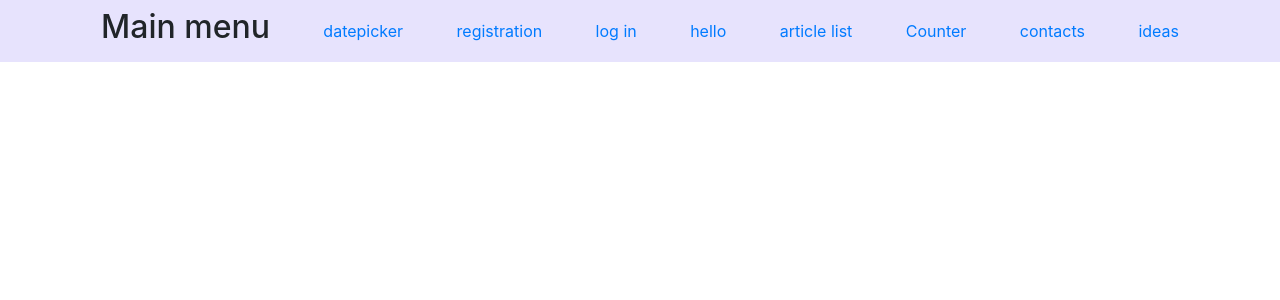
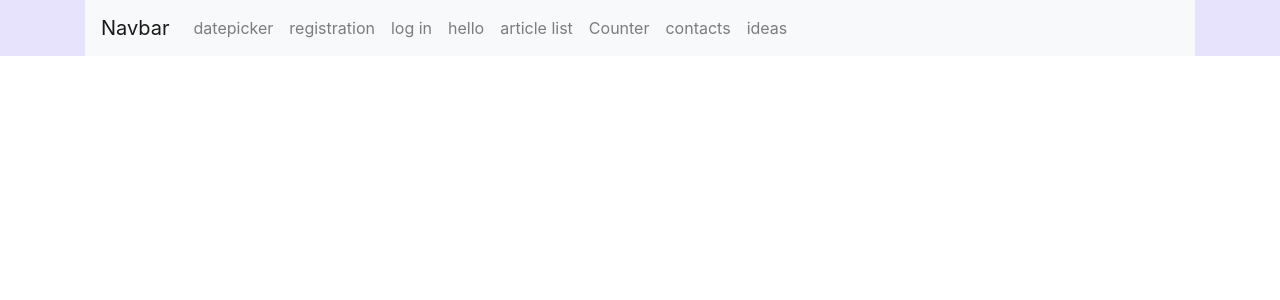
Before and after one commit to krasno86/react_ideaboard, a React (Create React App) app: page / in a window 1280 px wide. Shown: the top 300 px of the page. Built offline with nearby package versions, Linux system fonts and the light colour scheme.

Commit message:
add navbar

```diff
--- a/src/components/App.js
+++ b/src/components/App.js
@@ -1,6 +1,4 @@
 import React, { Component } from 'react'
-import './ideas.css'
-import './app.css'
 import Hello from './Hello'
 import ContactsList from './ContactsList'
 import Registration from './Registration'
@@ -12,6 +10,8 @@ import IdeasContainer from './IdeasContainer'
 import { BrowserRouter, Route, NavLink } from 'react-router-dom'
 import store from '../store'
 import {Provider} from "react-redux"
+import './ideas.css'
+import './app.css'
 
 class App extends Component {
     render() {
@@ -21,17 +21,28 @@ class App extends Component {
                     <div>
                         <div className="header">
                             <div className="container">
-                                <nav className="navbar navbar-light">
-                                    <h2>Main menu</h2>
-                                    {/*<div><NavLink activeStyle = {{color: 'red'}} to='/home'>HOME</NavLink></div>*/}
-                                    <div><NavLink activeStyle = {{color: 'red'}} to='/datepicker'>datepicker</NavLink></div>
-                                    <div><NavLink activeStyle = {{color: 'red'}} to='/registration'>registration</NavLink></div>
-                                    <div><NavLink activeStyle = {{color: 'red'}} to='/login'>log in</NavLink></div>
-                                    <div><NavLink activeStyle = {{color: 'red'}} to='/hello'>hello</NavLink></div>
-                                    <div><NavLink activeStyle = {{color: 'red'}} to='/articles'>article list</NavLink></div>
-                                    <div><NavLink activeStyle = {{color: 'red'}} to='/counter'>Counter</NavLink></div>
-                                    <div><NavLink activeStyle = {{color: 'red'}} to='/contacts'>contacts</NavLink></div>
-                                    <div><NavLink activeStyle = {{color: 'red'}} to='/ideas'>ideas</NavLink></div>
+                                <nav className="navbar navbar-expand-lg navbar-light bg-light">
+                                    {/*<li><NavLink activeStyle = {{color: 'red'}} to='/home'>HOME</NavLink></li>*/}
+                                    <a className="navbar-brand" href="#">Navbar</a>
+                                    <button className="navbar-toggler" type="button" data-toggle="collapse"
+                                                                    data-target="#navbarNavAltMarkup"
+                                                                    aria-controls="navbarNavAltMarkup"
+                                                                    aria-expanded="false"
+                                                                    aria-label="Toggle navigation">
+                                        <span className="navbar-toggler-icon"></span>
+                                    </button>
+                                    <div className="collapse navbar-collapse" id="navbarNavAltMarkup">
+                                        <div className="navbar-nav">
+                                            <NavLink className="nav-item nav-link" activeStyle = {{color: 'red'}} to='/datepicker'>datepicker</NavLink>
+                                            <NavLink className="nav-item nav-link" activeStyle = {{color: 'red'}} to='/registration'>registration</NavLink>
+                                            <NavLink className="nav-item nav-link" activeStyle = {{color: 'red'}} to='/login'>log in</NavLink>
+                                            <NavLink className="nav-item nav-link" activeStyle = {{color: 'red'}} to='/hello'>hello</NavLink>
+                                            <NavLink className="nav-item nav-link" activeStyle = {{color: 'red'}} to='/articles'>article list</NavLink>
+                                            <NavLink className="nav-item nav-link" activeStyle = {{color: 'red'}} to='/counter'>Counter</NavLink>
+                                            <NavLink className="nav-item nav-link" activeStyle = {{color: 'red'}} to='/contacts'>contacts</NavLink>
+                                            <NavLink className="nav-item nav-link" activeStyle = {{color: 'red'}} to='/ideas'>ideas</NavLink>
+                                        </div>
+                                    </div>
                                 </nav>
                             </div>
                         </div>
--- a/src/components/app.css
+++ b/src/components/app.css
@@ -1,3 +1,6 @@
 .header {
     background-color: #e7e3fd;
 }
+.custom {
+    background: #e7e3fd;
+}
--- /dev/null
+++ b/webpack.config.js
@@ -0,0 +1,13 @@
+module.exports = {
+  module: {
+    rules: [
+      {
+        test: /\.js$/,
+        exclude: /node_modules/,
+        use: {
+          loader: "babel-loader"
+        }
+      }
+    ]
+  }
+};
```
Also changed, not shown: package.json (+7 -1 lines), src/index.html (added, +20 -0 lines), 1 other file (tests, documents, lock files or other folders).
